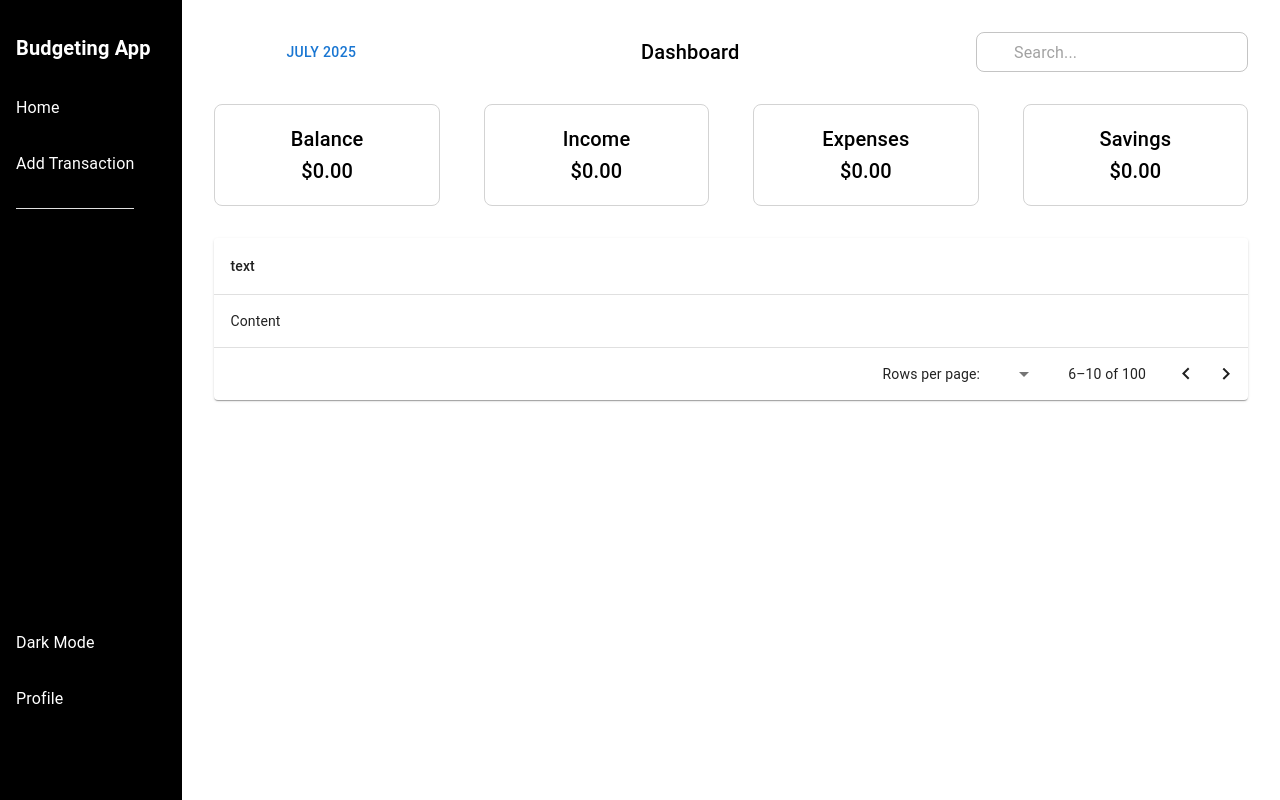
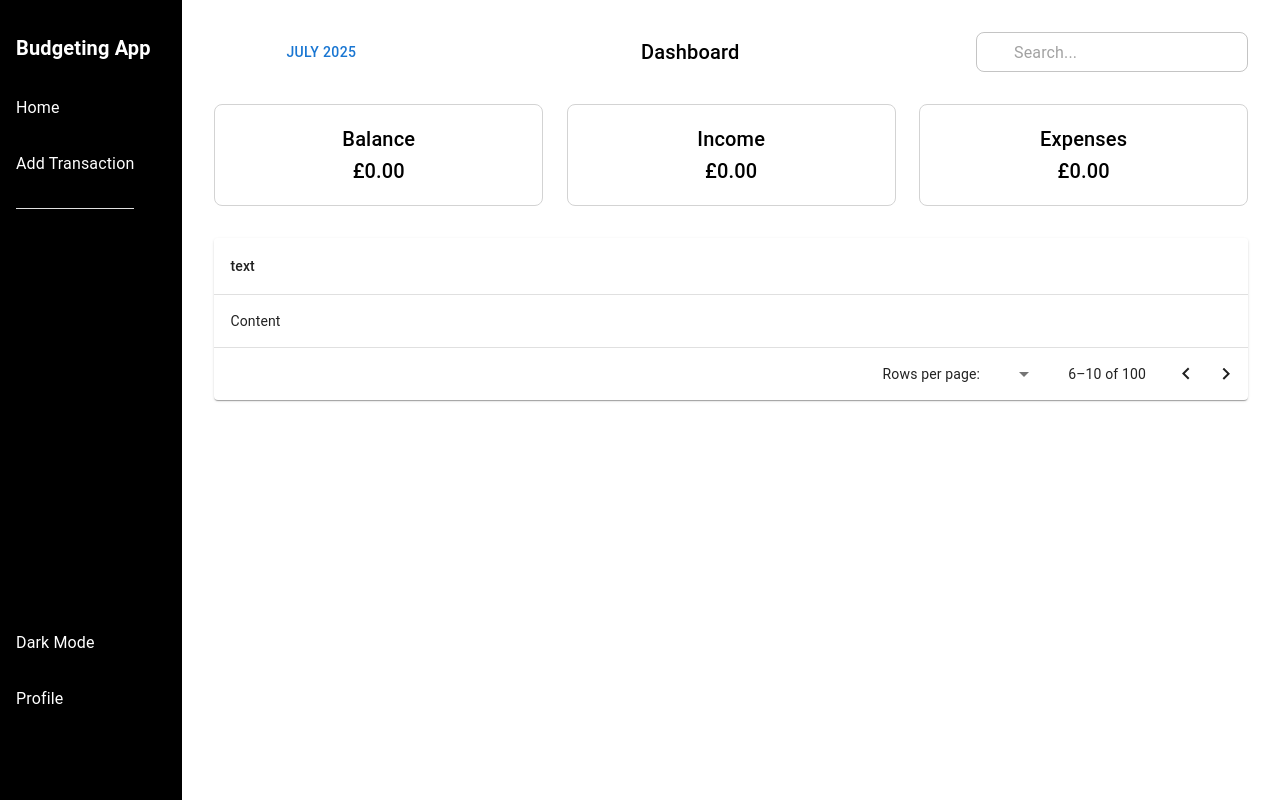
Before and after one commit to rkumari2/fe-budgeting-app, a React (Create React App) app: page / in a window 1280 px wide. Built offline with nearby package versions, Linux system fonts and the light colour scheme; no server answers; some icons are missing.

Commit message:
amount card updated with data

```diff
--- a/src/components/AmountCard.tsx
+++ b/src/components/AmountCard.tsx
@@ -3,7 +3,7 @@ import { FunctionComponent } from "react";
 
 interface Props {
   title: string;
-  amount: string;
+  amount: number | undefined;
 }
 
 const AmountCard: FunctionComponent<Props> = (props: Props) => {
@@ -19,10 +19,10 @@ const AmountCard: FunctionComponent<Props> = (props: Props) => {
         border: "1px solid lightgray",
         borderRadius: "8px",
       }}
-      width={"10%"}
+      width={"20%"}
     >
       <Typography variant="h6">{title}</Typography>
-      <Typography variant="h6">{amount}</Typography>
+      <Typography variant="h6">£{amount?.toFixed(2)}</Typography>
     </Stack>
   );
 };
--- a/src/pages/Home.tsx
+++ b/src/pages/Home.tsx
@@ -1,5 +1,5 @@
 import { Box, Stack, Typography } from "@mui/material";
-import { FunctionComponent, useState } from "react";
+import { FunctionComponent, useEffect, useState } from "react";
 import { useApi } from "../api/api";
 import AmountCard from "../components/AmountCard";
 import MonthCalendar from "../components/MonthCalendar";
@@ -12,19 +12,37 @@ interface Props {}
 
 const Home: FunctionComponent<Props> = (props: Props) => {
   const { month } = useMonth();
-  const { isLoading, data: transactionData } = useApi<Transaction>(
+  const { isLoading, data: transactionData } = useApi<Transaction[]>(
     "transactions",
     {
       month,
     }
   );
-  const [totalBalance, setTotalBalance] = useState();
-  const [totalIncome, setTotalIncome] = useState();
-  const [totalExpenses, setTotalExpenses] = useState();
-  const [totalSavings, setTotalSavings] = useState();
+  const [totalBalance, setTotalBalance] = useState<number>();
+  const [totalIncome, setTotalIncome] = useState<number>();
+  const [totalExpenses, setTotalExpenses] = useState<number>();
+  // const [totalSavings, setTotalSavings] = useState<number>();
 
   console.log("Month", month);
   console.log(transactionData);
+
+  useEffect(() => {
+    if (transactionData) {
+      const income = transactionData
+        .filter((t) => t.type === "income")
+        .reduce((acc, curr) => acc + curr.amount, 0);
+      const expenses = transactionData
+        .filter((t) => t.type === "expense")
+        .reduce((acc, curr) => acc + curr.amount, 0);
+      const balance = income - expenses;
+      // const savings = balance > 0 ? balance : 0;
+
+      setTotalIncome(income);
+      setTotalExpenses(expenses);
+      setTotalBalance(balance);
+      // setTotalSavings(savings);
+    }
+  }, [transactionData]);
 
   return (
     <>
@@ -55,10 +73,10 @@ const Home: FunctionComponent<Props> = (props: Props) => {
           alignItems="center"
           width={"100%"}
         >
-          <AmountCard title="Balance" amount="$0.00" />
-          <AmountCard title="Income" amount="$0.00" />
-          <AmountCard title="Expenses" amount="$0.00" />
-          <AmountCard title="Savings" amount="$0.00" />
+          <AmountCard title="Balance" amount={totalBalance} />
+          <AmountCard title="Income" amount={totalIncome} />
+          <AmountCard title="Expenses" amount={totalExpenses} />
+          {/* <AmountCard title="Savings" amount={totalSavings} /> */}
         </Stack>
         <Stack
           direction="row"
```
Also changed, not shown: src/types/transactions.ts (+7 -1 lines).
